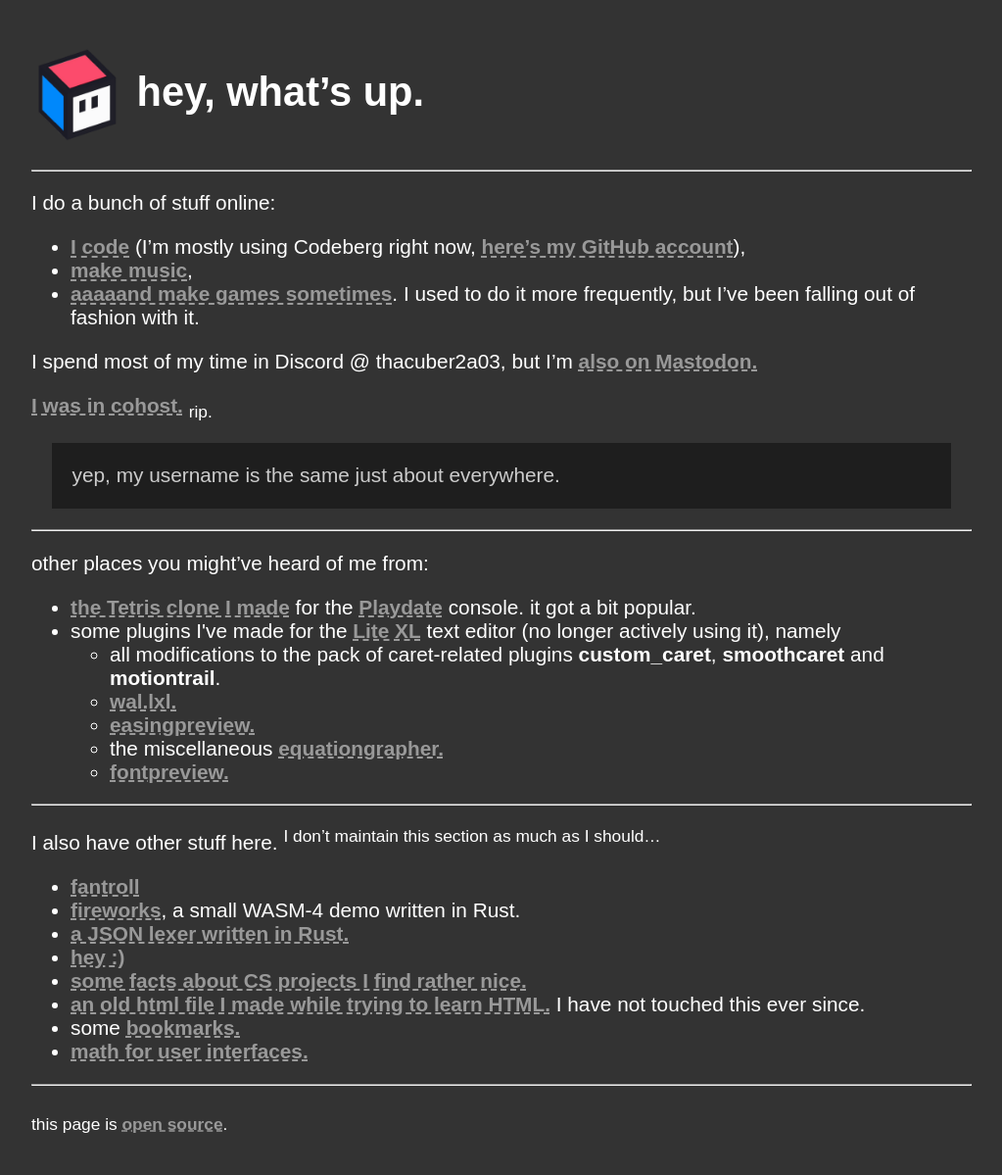
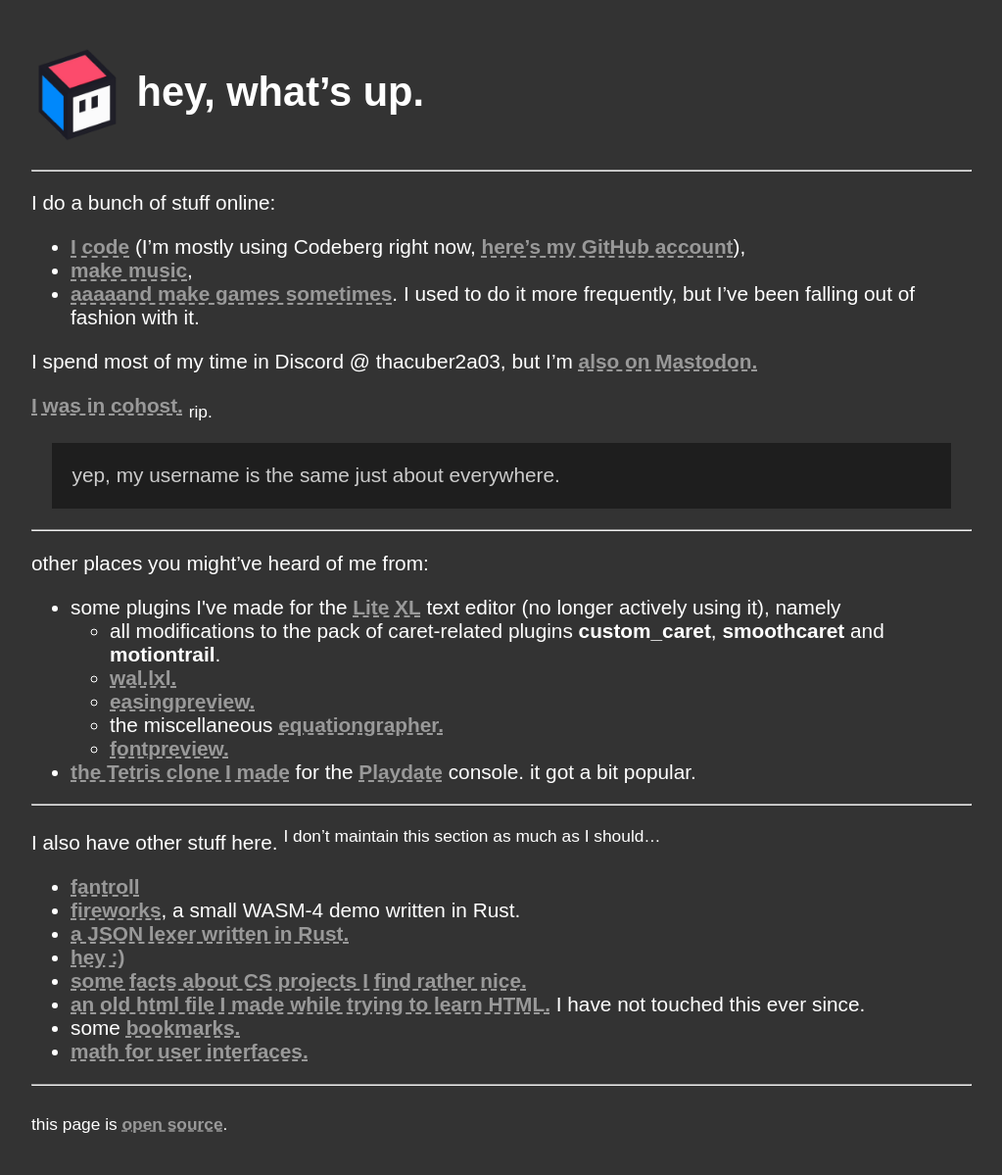
Before and after one commit to thacuber2a03/thacuber2a03.github.io, a Jekyll site: the page built from index.md, in a window 1280 px wide. Shown: the whole page at 98% size, without its empty margins (128-1151 px from the left). Built offline with Jekyll 4.4.1, drawn with Linux system fonts in a browser that asks for light colours.

Commit message:
list Playtris at the bottom
I'd rather have this not be listed upfront

```diff
--- a/index.md
+++ b/index.md
@@ -25,14 +25,14 @@ but I'm <a rel="me" href="https://mastodon.gamedev.place/@thacuber2a03">also on
 
 other places you might've heard of me from:
 
-- [the Tetris clone I made](https://github.com/thacuber2a03/Blockdate)
-  for the [Playdate](https://play.date) console. it got a bit popular.
 - some plugins I\'ve made for the [Lite XL](https://github.com/lite-xl/lite-xl) text editor (no longer actively using it), namely
 	- all modifications to the pack of caret-related plugins **custom\_caret**, **smoothcaret** and **motiontrail**.
 	- [wal.lxl.](https://github.com/thacuber2a03/wal.lxl)
 	- [easingpreview.](https://github.com/thacuber2a03/lite-xl-easingpreview)
 	- the miscellaneous [equationgrapher.](https://github.com/thacuber2a03/equationgrapher)
 	- [fontpreview.](https://raw.githubusercontent.com/lite-xl/lite-xl-plugins/master/plugins/fontpreview.lua)
+- [the Tetris clone I made](https://github.com/thacuber2a03/Blockdate)
+  for the [Playdate](https://play.date) console. it got a bit popular.
 
 ---
 
```
